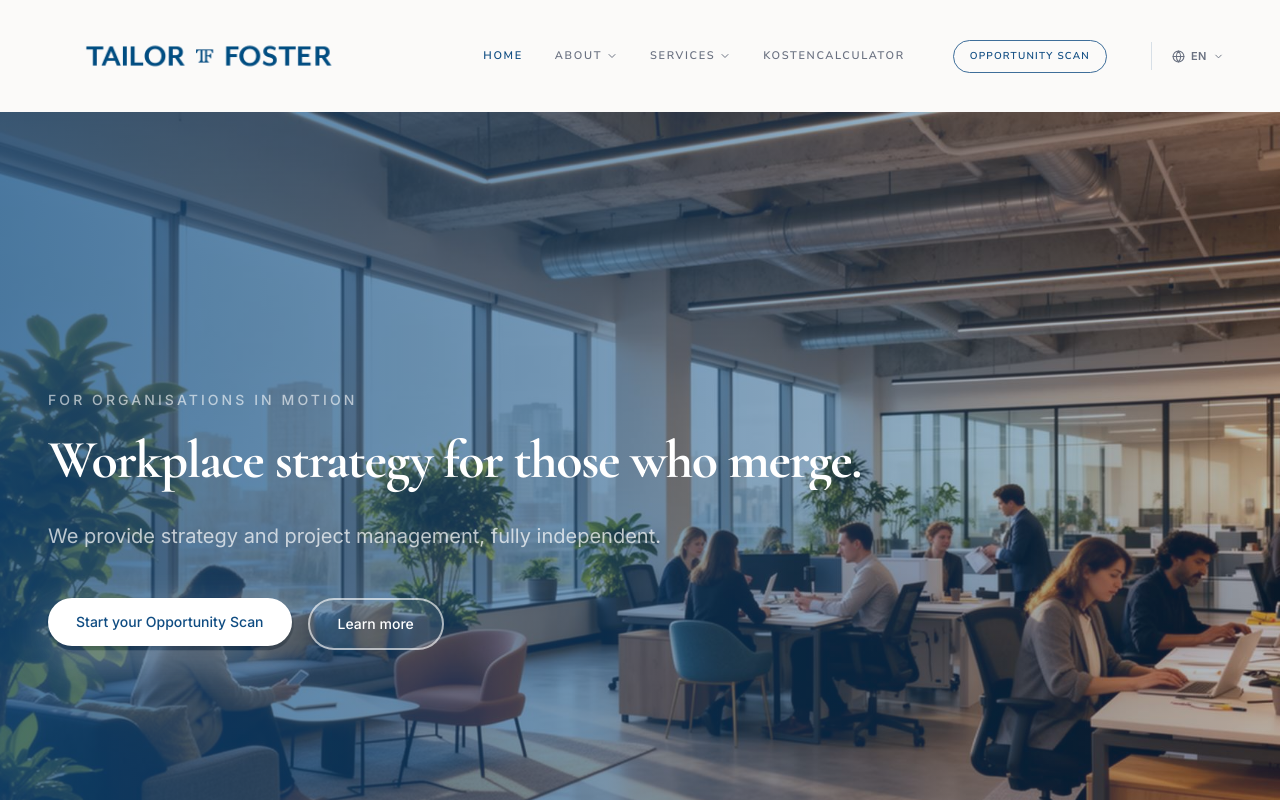
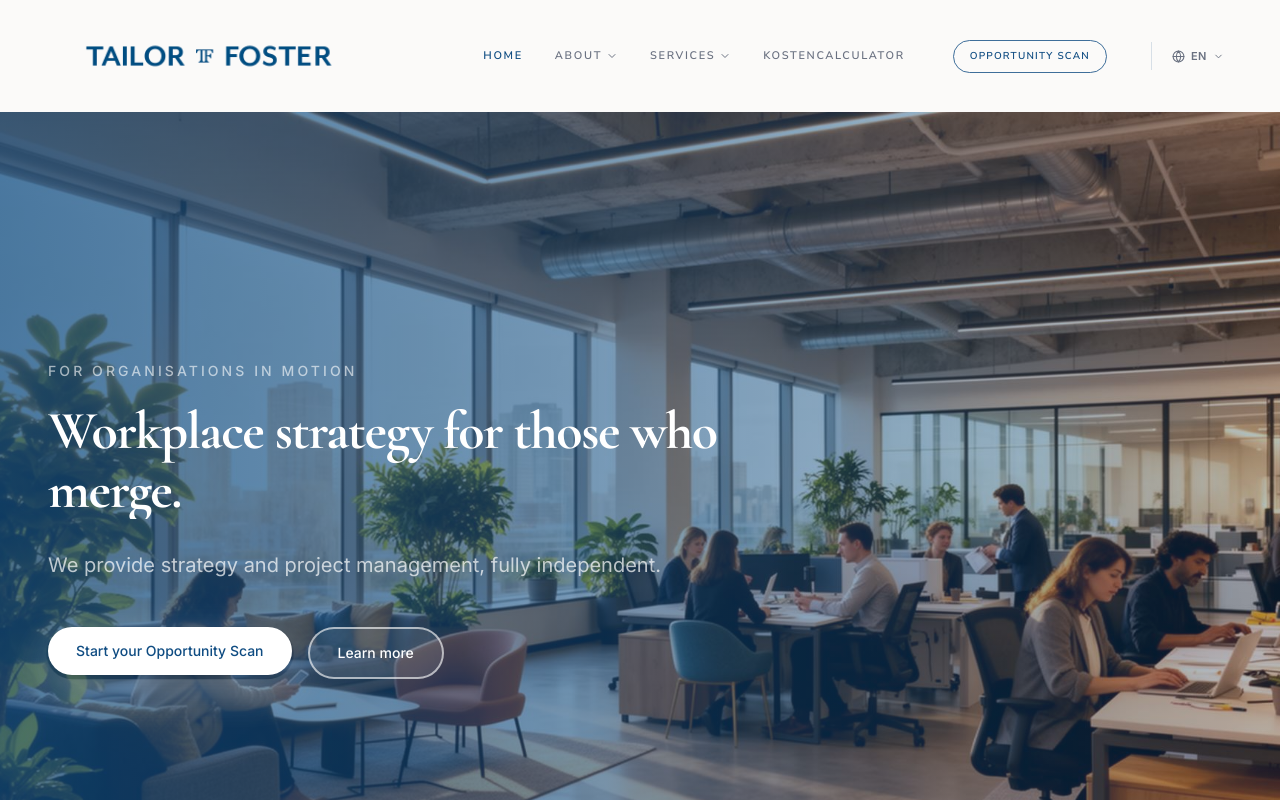
Before and after one commit to TailorandfosterbyQ/Tailor-and-foster-website-, a React (Vite) app: page / in a window 1280 px wide. Shown: the top 800 px of the page. Built offline with nearby package versions, Linux system fonts and the light colour scheme; the HTML template or start-up script is replaced by a standard one.

Commit message:
Changes
Co-authored-by: TailorandfosterbyQ <307915121+TailorandfosterbyQ@users.noreply.github.com>

```diff
--- a/src/components/HeroSection.tsx
+++ b/src/components/HeroSection.tsx
@@ -48,7 +48,7 @@ const HeroSection = () => {
           initial={{ opacity: 0, y: 40 }}
           animate={{ opacity: 1, y: 0 }}
           transition={{ duration: 0.8, ease: [0.16, 1, 0.3, 1] }}
-          className="text-[clamp(1.8rem,4.2vw,4.5rem)] leading-[1.1] tracking-tight text-white font-bold font-serif max-w-4xl"
+          className="flex flex-col justify-center min-h-[3.3em] sm:min-h-[2.2em] text-[clamp(1.8rem,4.2vw,4.5rem)] leading-[1.1] tracking-tight text-white font-bold font-serif max-w-4xl"
         >
           {t("hero.title.prefix")}{' '}
           <span className="inline-flex flex-wrap items-baseline overflow-hidden align-bottom">
```
